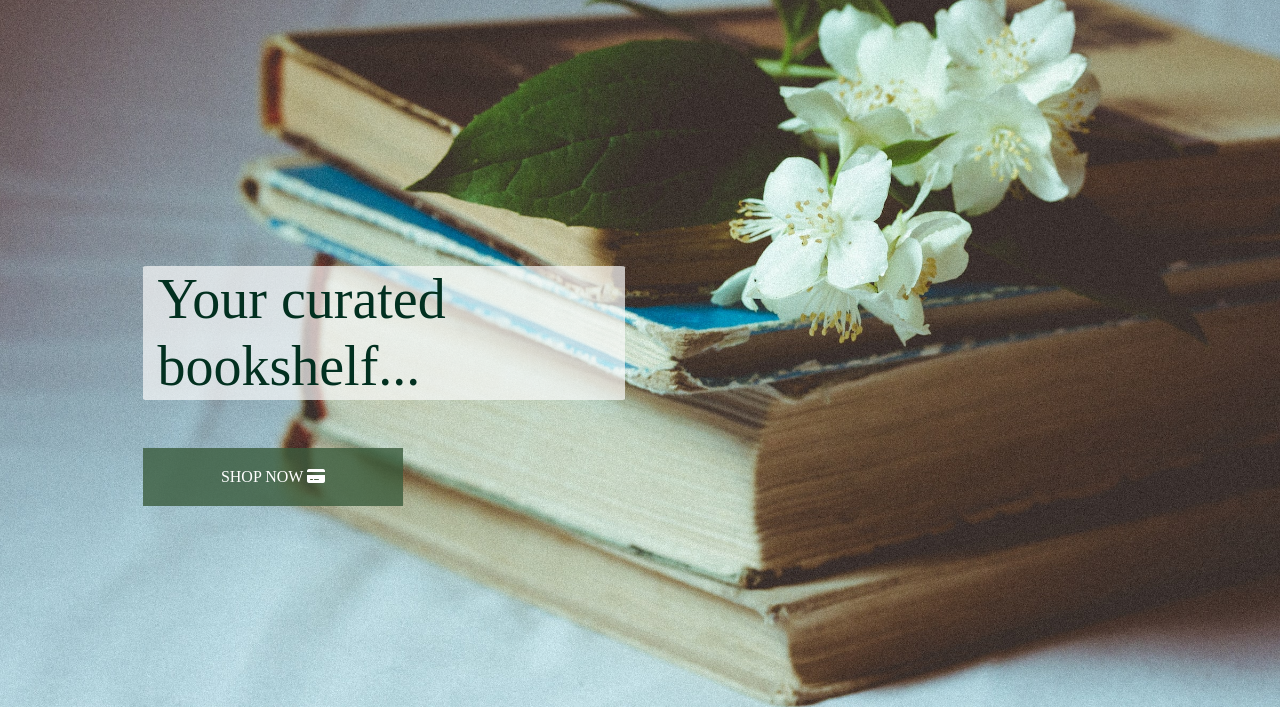
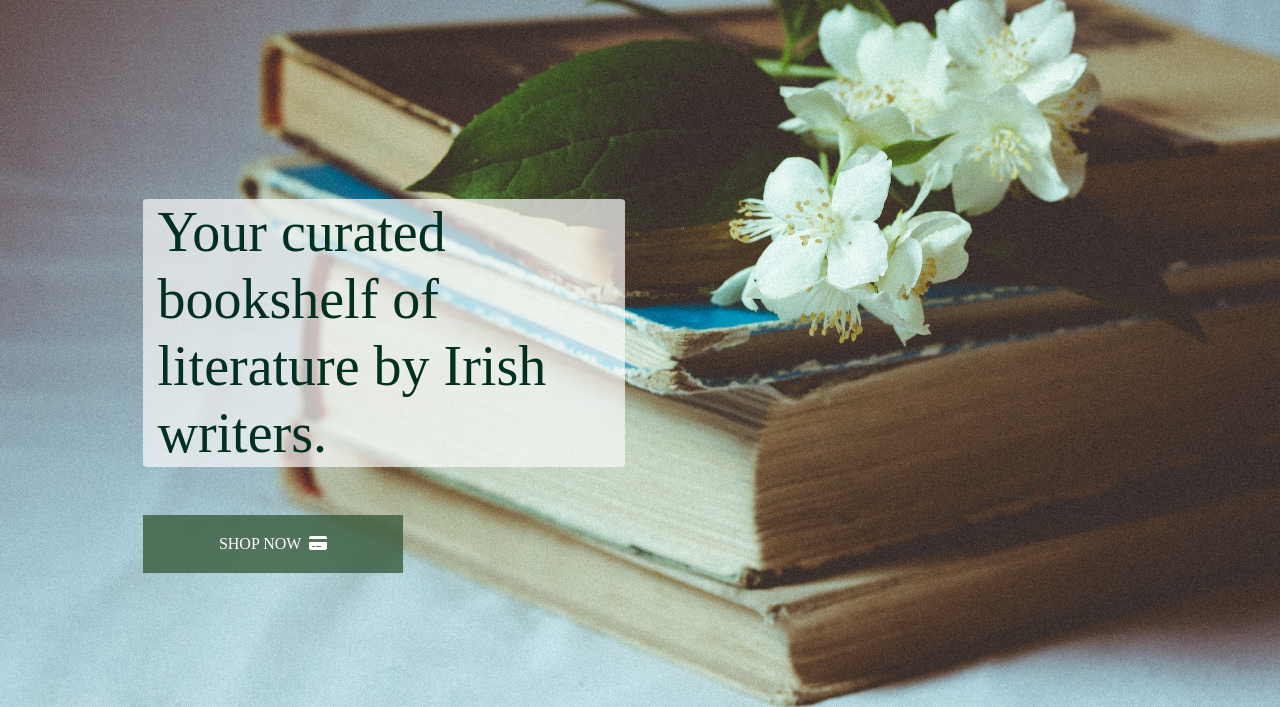
Before and after one commit to farah-maria/LeabharMaith, a Django app: page / in a window 1280 px wide. Shown: the part 72-779 px from the top of the page. Run offline with Django 3.2, Linux system fonts and the light colour scheme; some libraries are stand-ins or nearby versions; some web fonts are replaced.

Commit message:
change the h1 text on the index page to 'your curated bookshelf of literature by Irish writers'

```diff
--- a/home/templates/home/index.html
+++ b/home/templates/home/index.html
@@ -14,11 +14,11 @@
         <div class="row h-100">
             <div class="col-7 col-md-6 my-auto">
                 <h1 class="display-4 logo-font text-black">
-                      Your curated bookshelf...
+                      Your curated bookshelf of literature by Irish writers.
                 </h1>
                 <div class="my-5">
                     <h4>
-                        <a href="" class="shop-now-button btn btn-ls rounded-0 text-uppercase py-3">Shop Now    <i class="fa-solid fa-credit-card"></i></a>
+                        <a href="" class="shop-now-button btn btn-ls rounded-0 text-uppercase py-3">Shop Now &#160<i class="fa-solid fa-credit-card"></i></a>
                     </h4>
                 </div>
             </div>
--- a/static/css/base.css
+++ b/static/css/base.css
@@ -21,6 +21,7 @@ body {
 
 .display-4 {
     padding-left: 3%;
+    padding-right: 1%;
 }
 
 .logo-font {
```
